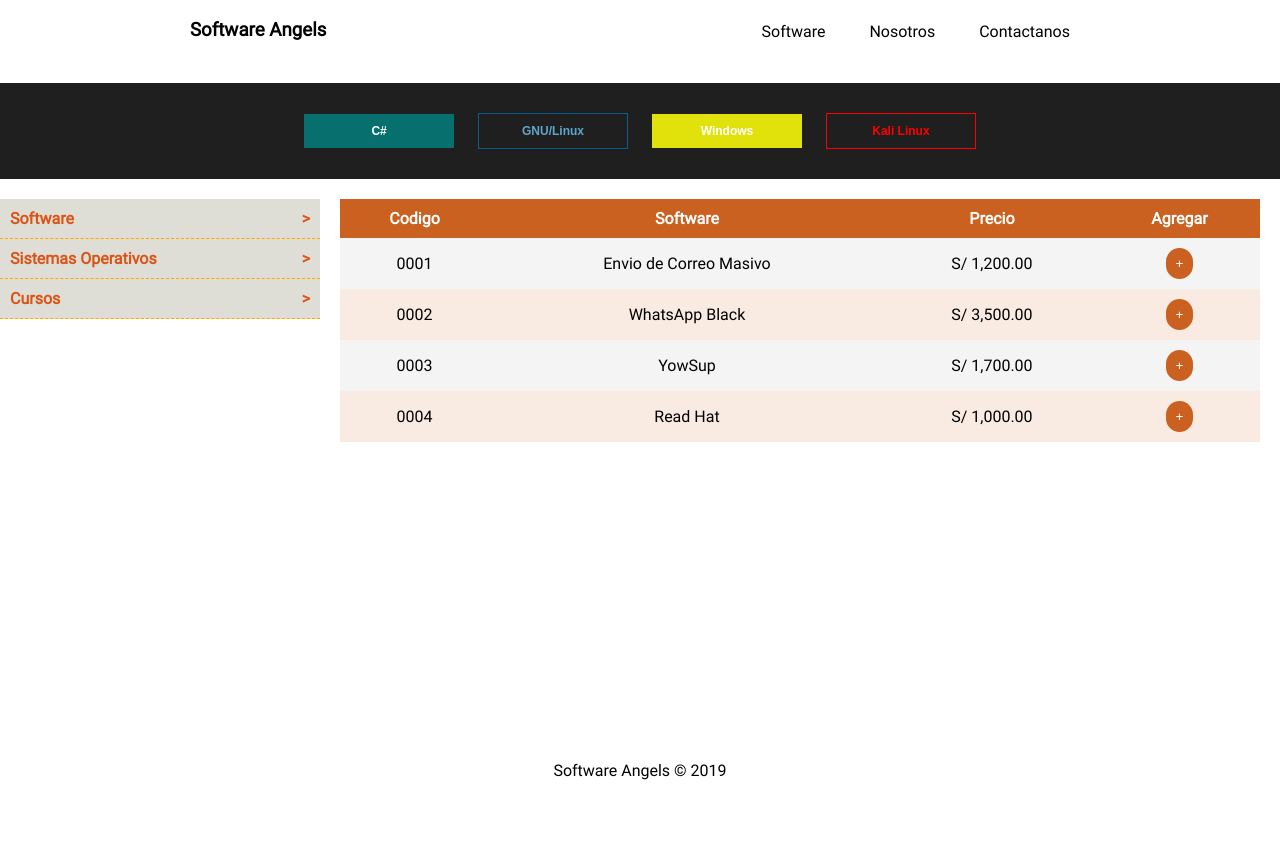
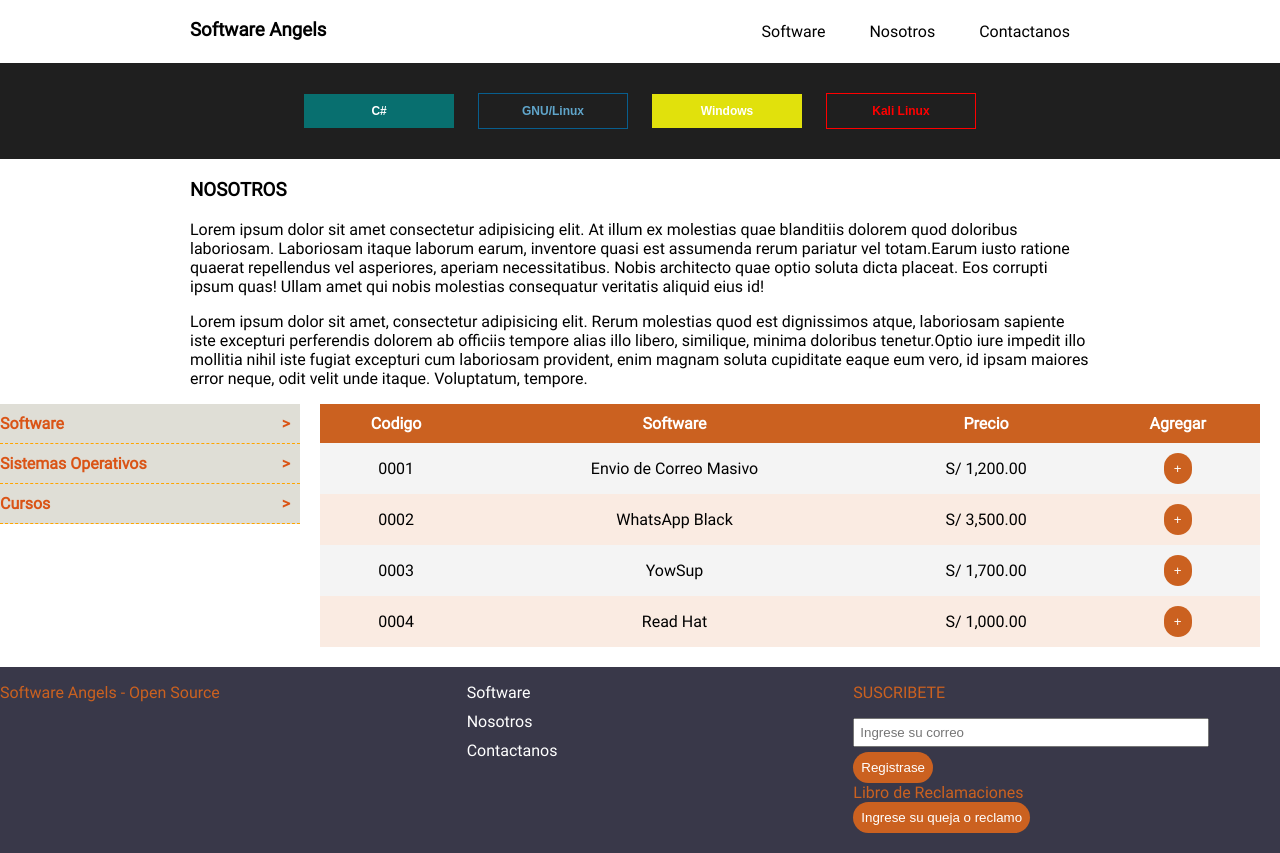
Before and after one commit to MarckAntonhy/Html, a plain HTML site: page clase4/index.html in a window 1280 px wide. Before the commit the page ends 800 px from the top, so only its background shows below. Drawn offline with Linux system fonts and the light colour scheme.

Commit message:
Response 22-07-2019

```diff
--- a/clase4/index.html
+++ b/clase4/index.html
@@ -9,7 +9,7 @@
 </head>
 <body>
     <header class="width-general" id="block-header">
-        <h3>
+        <h3 class="header-center">
             Software Angels
         </h3>
 
@@ -18,24 +18,30 @@
         </span>
         <nav class="nav-main">
             <ul>
-                <li><a href="">Software</a></li>
-                <li><a href="">Nosotros</a> </li>
-                <li><a href="">Contactanos</a></li>
+                <li><a href="" class="header-center">Software</a></li>
+                <li><a href="" class="header-center">Nosotros</a> </li>
+                <li><a href="" class="header-center">Contactanos</a></li>
             </ul>
         </nav>
     </header>
 
     <section class="content-btn">
+        <section class="subcontent-btn">
             <input type="submit" value="C#" class="btn btn1">
             <input type="submit" value="GNU/Linux" class="btn btn2">
             <input type="submit" value="Windows" class="btn btn3">
             <input type="submit" value="Kali Linux" class="btn btn4">
         </section>
+    </section>
 
+    <section class="width-general information">
+        <h3>NOSOTROS</h3>
+        <p>Lorem ipsum dolor sit amet consectetur adipisicing elit. At illum ex molestias quae blanditiis dolorem quod doloribus laboriosam. Laboriosam itaque laborum earum, inventore quasi est assumenda rerum pariatur vel totam.Earum iusto ratione quaerat repellendus vel asperiores, aperiam necessitatibus. Nobis architecto quae optio soluta dicta placeat. Eos corrupti ipsum quas! Ullam amet qui nobis molestias consequatur veritatis aliquid eius id!</p>
+
+        <p>Lorem ipsum dolor sit amet, consectetur adipisicing elit. Rerum molestias quod est dignissimos atque, laboriosam sapiente iste excepturi perferendis dolorem ab officiis tempore alias illo libero, similique, minima doloribus tenetur.Optio iure impedit illo mollitia nihil iste fugiat excepturi cum laboriosam provident, enim magnam soluta cupiditate eaque eum vero, id ipsam maiores error neque, odit velit unde itaque. Voluptatum, tempore.</p>
+    </section>
 
     <section class="cuerpo-contenedor">
-
-
         <section class="lado-left">
             <nav class="menu-lateral">
                 <ul class="contenedor-lista">
@@ -100,13 +106,30 @@
                 </tr>
             </table>
         </section>
-
     </section>
 
-    <form action="">
 
-    </form>
 
-    <footer>Software Angels © 2019</footer>
+    <footer>
+        <section class="footer-left footer-item">
+            <p class="footer-letter">Software Angels - Open Source</p>
+        </section>
+
+        <section class="footer-center footer-item">
+            <ul>
+                <li><a href="">Software</a></li>
+                <li><a href="">Nosotros</a></li>
+                <li><a href="">Contactanos</a></li>
+            </ul>
+        </section>
+
+        <section class="footer-right footer-item">
+            <p class="footer-letter">SUSCRIBETE</p>
+            <input type="text" name="" id="" placeholder="Ingrese su correo">
+            <button class="footer-button">Registrase</button>
+            <label for="" class="footer-letter">Libro de Reclamaciones</label>
+            <button class="footer-button">Ingrese su queja o reclamo</button>
+        </section>
+    </footer>
 </body>
 </html>
--- a/clase4/style.css
+++ b/clase4/style.css
@@ -76,7 +76,7 @@ body{
     text-align: center;
     background-color: #1f1f1f;
     padding: 30px;
-    margin-top: 20px;
+    margin-bottom: 20px;
 }
 
 .btn{
@@ -158,7 +158,7 @@ a:hover{
 
 .padre-a{
     background-color: #DFDED6;
-    padding: 10px;
+    padding: 10px 0 10px 0;
     display: inline-block;
     width: 300px;
     border-bottom: 1px dashed orange;
@@ -195,7 +195,6 @@ span{
 }
 
 footer{
-    position: absolute;
     bottom: 0;
     padding-bottom: 20px;
     width: 100%;
@@ -250,10 +249,105 @@ table button:hover{
 
 .cuerpo-contenedor{
     display: flex;
-    margin-top: 20px;
+
 }
 
 .lado-right{
     flex: 1;
-    margin: 0px 20px 0 20px;
+    margin: 0px 20px 20px 20px;
 }
+
+footer{
+    background-color: #393849;
+    display: flex;
+}
+
+.footer-item{
+    width: calc(100% / 3);
+    flex: 0 0 calc(100% / 3);
+    text-align: left;
+}
+
+.footer-center li, .footer-center a{
+    color: white;
+    list-style: none;
+    text-decoration: none;
+    margin-bottom: 10px;
+}
+
+.footer-right input,label{
+    display: block;
+}
+
+footer input{
+    width: 80%;
+    padding: 5px;
+    margin-bottom: 5px;
+}
+
+.footer-letter{
+    color: #CB6120;
+}
+
+.footer-button{
+    padding: 8px;
+    background-color: #CB6120;
+    border-radius: 20px;
+    border-style: none;
+    color: white;
+}
+
+/* Responsive */
+
+@media screen and (max-width: 700px){
+    .width-general{
+        padding: 0 20px 0 20px;
+    }
+
+    .subcontent-btn{
+        width: 300px;
+        margin: auto;
+    }
+
+    .btn{
+        margin: 0 0 7px 0;
+        padding: 20px;
+        width: 300px;
+    }
+
+    .btn4{
+        margin-bottom: 0px;
+    }
+
+    .cuerpo-contenedor{
+        display: block;
+    }
+
+    .contenedor-lista,.padre-a{
+        width: 100%;
+    }
+
+    .lado-left{
+        margin-bottom: 20px;
+    }
+
+    .information{
+        background-color: #CAD0D7;
+        text-align: center;
+        padding: 8px 0 0 0;
+    }
+
+    .header-center{
+        text-align: center;
+        display: block;
+    }
+
+    #block-header{
+        display: block;
+    }
+
+    .nav-main{
+        text-align: center;
+        display: block;
+    }
+}
```
Lines whose indentation alone changed are shown as unchanged.
